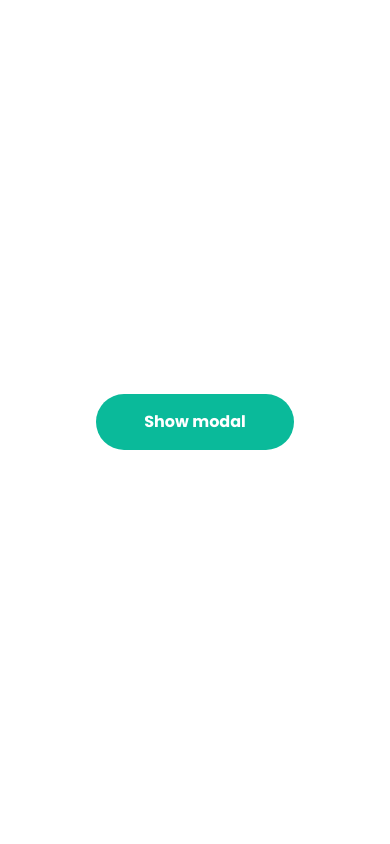
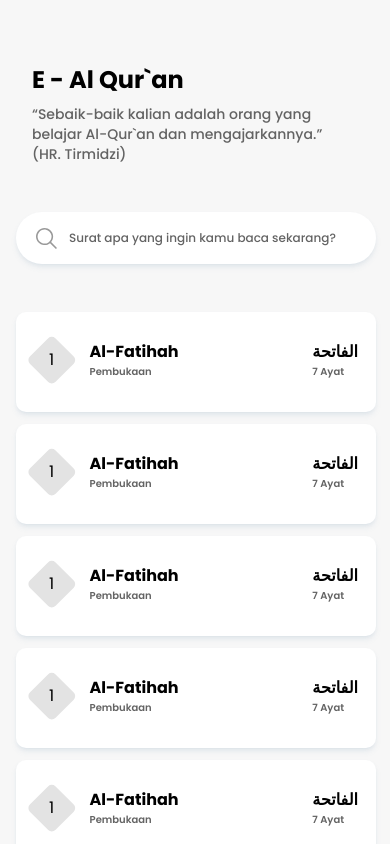
Before and after one commit to mframadann/quran-digital, a Next.js app: page / in a window 390 px wide. Shown: the top 844 px of the page. Built offline with nearby package versions, Linux system fonts and the light colour scheme.

Commit message:
slicing homepage (mobile version)

```diff
--- a/src/app/page.tsx
+++ b/src/app/page.tsx
@@ -1,62 +1,45 @@
 "use client";
-import { XMarkIcon } from "@/components/icons";
+import { ContentCard } from "@/components";
+import { SearchIcon } from "@/components/icons";
 import { useState } from "react";
 
 export default function Home() {
-  const [showModal, setShowModal] = useState(false);
   return (
     <main className="w-full h-[100vh] flex justify-center items-center transition-all duration-500">
-      {showModal && (
-        <div className="inset-0 bg-black fixed bg-opacity-20 backdrop-blur-sm px-3">
-          <div className="w-full h-full flex justify-center items-center px-4">
-            <div className="h-modalDetailMobile xl:h-modalDetailDekstop xl:max-h-modalDetailDekstop xl:w-modalDetailDekstop bg-white rounded-10 box-border">
-              <div className="w-full xl:py-5 px-5 py-4 border-b-2 flex justify-between items-center">
-                <h1 className="xl:text-xl text-base">Surat Al-Fatihah</h1>
-                <div
-                  className="hover:bg-gray-200 p-2 rounded-md cursor-pointer"
-                  onClick={(): void => setShowModal(!showModal)}
-                >
-                  <XMarkIcon className="stroke-black fill-black" />
-                </div>
-              </div>
-              <div className="w-full px-4 py-3 overflow-y-scroll max-h-[255px]">
-                <div className="w-full max-h-full text-justify md:text-left xl:text-sm text-xs flex gap-3 flex-col font-medium">
-                  <p>
-                    Surat Al Faatihah (Pembukaan) yang diturunkan di Mekah dan
-                    terdiri dari 7 ayat adalah surat yang pertama-tama
-                    diturunkan dengan lengkap diantara surat-surat yang ada
-                    dalam Al Quran dan termasuk golongan surat Makkiyyah. Surat
-                    ini disebut Al Faatihah (Pembukaan), karena dengan surat
-                    inilah dibuka dan dimulainya Al Quran.
-                  </p>
-                  <p>
-                    Dinamakan Ummul Quran (induk Al Quran) atau Ummul Kitaab
-                    (induk Al Kitaab) karena dia merupakan induk dari semua isi
-                    Al Quran, dan karena itu diwajibkan membacanya pada
-                    tiap-tiap sembahyang.
-                  </p>
-                  <p>
-                    Dinamakan pula As Sab`ul matsaany (tujuh yang
-                    berulang-ulang) karena ayatnya tujuh dan dibaca
-                    berulang-ulang dalam sholat.
-                  </p>
-                  <p>
-                    Dinamakan pula As Sab`ul matsaany (tujuh yang
-                    berulang-ulang) karena ayatnya tujuh dan dibaca
-                    berulang-ulang dalam sholat.
-                  </p>
-                </div>
-              </div>
+      <div className="w-full max-w-6xl bg-secondary h-full bg- box-border p-4">
+        <div className="flex flex-col gap-12">
+          {/* Header */}
+          <div className="px-4 pt-12 box-border">
+            <div className="w-full max-w-xs flex flex-col gap-2">
+              <h1 className="text-2xl font-bold">E - Al Qur`an</h1>
+              <p className="text-sm text-ternary font-medium">
+                “Sebaik-baik kalian adalah orang yang belajar Al-Qur`an dan
+                mengajarkannya.” (HR. Tirmidzi)
+              </p>
             </div>
           </div>
+          {/* end header */}
+          {/* Search box */}
+          <div className="w-searchFormMobile h-searchFormMobile bg-white shadow-md shadow-[#7090b023] rounded-full flex px-5 items-center gap-3">
+            <SearchIcon />
+            <span className="text-xs font-medium text-ternary">
+              Surat apa yang ingin kamu baca sekarang?
+            </span>
+          </div>
+          {/* end searchbox */}
+          {/* content */}
+          <div className="grid grid-rows-1 gap-3">
+            <ContentCard />
+            <ContentCard />
+            <ContentCard />
+            <ContentCard />
+            <ContentCard />
+            <ContentCard />
+            <ContentCard />
+          </div>
+          {/* end content */}
         </div>
-      )}
-      <button
-        className="px-12 py-4 bg-primary rounded-full text-white font-bold focus:ring-4 focus:ring-primary focus:ring-opacity-40 transition-all duration-300"
-        onClick={(): void => setShowModal(!showModal)}
-      >
-        Show modal
-      </button>
+      </div>
     </main>
   );
 }
--- a/src/components/icons/index.tsx
+++ b/src/components/icons/index.tsx
@@ -3,3 +3,4 @@ export { default as BookIcon } from "./bookIcon";
 export { default as XMarkIcon } from "./xmarkIcon";
 export { default as PrevIcon } from "./prevIcon";
 export { default as NextIcon } from "./nextIcon";
+export { default as SearchIcon } from "./searchIcon";
--- /dev/null
+++ b/src/components/icons/searchIcon.tsx
@@ -0,0 +1,19 @@
+const SearchIcon = (props: { className?: string }) => {
+  return (
+    <svg
+      width="21"
+      height="21"
+      viewBox="0 0 21 21"
+      fill="none"
+      xmlns="http://www.w3.org/2000/svg"
+      className={props.className}
+    >
+      <path
+        d="M21 19.9017L15.134 14.0357C16.5436 12.3434 17.2466 10.1728 17.0966 7.9754C16.9466 5.77803 15.9552 3.72308 14.3287 2.23803C12.7022 0.752982 10.5657 -0.0478209 8.36381 0.00221076C6.1619 0.0522424 4.06404 0.949256 2.50665 2.50665C0.949256 4.06404 0.0522424 6.1619 0.00221076 8.36381C-0.0478209 10.5657 0.752982 12.7022 2.23803 14.3287C3.72308 15.9552 5.77803 16.9466 7.9754 17.0966C10.1728 17.2466 12.3434 16.5436 14.0357 15.134L19.9017 21L21 19.9017ZM1.58127 8.57202C1.58127 7.18938 1.99127 5.83779 2.75943 4.68817C3.52758 3.53855 4.61938 2.64253 5.89678 2.11341C7.17417 1.5843 8.57977 1.44586 9.93584 1.7156C11.2919 1.98534 12.5375 2.65114 13.5152 3.62882C14.4929 4.60649 15.1587 5.85212 15.4284 7.20819C15.6982 8.56426 15.5597 9.96987 15.0306 11.2473C14.5015 12.5246 13.6055 13.6165 12.4559 14.3846C11.3062 15.1528 9.95465 15.5628 8.57202 15.5628C6.71859 15.5607 4.94166 14.8235 3.63109 13.5129C2.32051 12.2024 1.58333 10.4254 1.58127 8.57202Z"
+        fill="#999999"
+      />
+    </svg>
+  );
+};
+
+export default SearchIcon;
--- /dev/null
+++ b/src/components/index.tsx
@@ -0,0 +1 @@
+export * from "./moleculs";
--- /dev/null
+++ b/src/components/moleculs/contentCard.tsx
@@ -0,0 +1,27 @@
+const ContentCard = () => {
+  return (
+    <div className="w-homepageCardMobile h-homepageCardMobile group bg-white shadow-md shadow-[#7090b023] rounded-10 box-border px-cardX flex items-center justify-between hover:outline hover:outline-primary hover:shadow-none">
+      <div className="flex gap-5">
+        <div className="w-label h-label rounded-5 bg-label  rotate-45 text-black flex items-center justify-center group-hover:bg-primary ">
+          <span className="-rotate-45 group-hover:font-bold group-hover:text-white">
+            1
+          </span>
+        </div>
+        <div className="flex flex-col leading-5">
+          <span className="text-md font-bold">Al-Fatihah</span>
+          <span className="text-[10px] font-semibold text-ternary">
+            Pembukaan
+          </span>
+        </div>
+      </div>
+      <div className="flex flex-col leading-5 group-hover:text-primary">
+        <span className="text-md font-bold">الفاتحة</span>
+        <span className="text-[10px] font-semibold text-ternary group-hover:text-primary">
+          7 Ayat
+        </span>
+      </div>
+    </div>
+  );
+};
+
+export default ContentCard;
--- /dev/null
+++ b/src/components/moleculs/detailModal.tsx
@@ -0,0 +1,48 @@
+import { DetailModalProps } from "@/types/components";
+import { XMarkIcon } from "../icons";
+
+const DetailModal = (props: DetailModalProps) => {
+  const { letterName, letterBody, handleClick } = props;
+  return (
+    <div className="inset-0 bg-black fixed bg-opacity-20 backdrop-blur-sm px-3">
+      <div className="w-full h-full flex justify-center items-center px-4">
+        <div className="h-modalDetailMobile xl:h-modalDetailDekstop xl:max-h-modalDetailDekstop xl:w-modalDetailDekstop bg-white rounded-10 box-border">
+          <div className="w-full xl:py-5 px-5 py-4 border-b-2 flex justify-between items-center">
+            <h1 className="xl:text-xl text-base">Surat {letterName}</h1>
+            <div
+              className="hover:bg-gray-200 p-2 rounded-md cursor-pointer"
+              onClick={handleClick}
+            >
+              <XMarkIcon className="stroke-black fill-black" />
+            </div>
+          </div>
+          <div className="w-full px-2 py-3 h-[255px] xl:h-[290px] xl:max-h-full">
+            <div className="w-full max-h-[245px] xl:max-h-full px-2 overflow-y-scroll">
+              <div className="w-full text-justify md:text-left xl:text-sm text-sm flex gap-3 flex-col font-medium">
+                <p>
+                  Surat Al Faatihah (Pembukaan) yang diturunkan di Mekah dan
+                  terdiri dari 7 ayat adalah surat yang pertama-tama diturunkan
+                  dengan lengkap diantara surat-surat yang ada dalam Al Quran
+                  dan termasuk golongan surat Makkiyyah. Surat ini disebut Al
+                  Faatihah (Pembukaan), karena dengan surat inilah dibuka dan
+                  dimulainya Al Quran.
+                </p>
+                <p>
+                  Dinamakan Ummul Quran (induk Al Quran) atau Ummul Kitaab
+                  (induk Al Kitaab) karena dia merupakan induk dari semua isi Al
+                  Quran, dan karena itu diwajibkan membacanya pada tiap-tiap
+                  sembahyang.
+                </p>
+                <p>
+                  Dinamakan pula As Sab`ul matsaany (tujuh yang berulang-ulang)
+                  karena ayatnya tujuh dan dibaca berulang-ulang dalam sholat.
+                </p>
+              </div>
+            </div>
+          </div>
+        </div>
+      </div>
+    </div>
+  );
+};
+export default DetailModal;
--- /dev/null
+++ b/src/components/moleculs/index.tsx
@@ -0,0 +1,2 @@
+export { default as DetailModal } from "./detailModal";
+export { default as ContentCard } from "./contentCard";
--- /dev/null
+++ b/src/types/components/index.ts
@@ -0,0 +1 @@
+export type * from "./moleculs";
--- /dev/null
+++ b/src/types/components/moleculs/index.ts
@@ -0,0 +1 @@
+export type { default as DetailModalProps } from "./detailModal";
--- a/tailwind.config.js
+++ b/tailwind.config.js
@@ -9,6 +9,7 @@ module.exports = {
     extend: {
       borderRadius: {
         10: "0.625rem",
+        5: "0.313rem",
       },
       fontFamily: {
         poppins: ["Poppins", "sans-serif"],
@@ -17,6 +18,7 @@ module.exports = {
         primary: "#0ABA9A",
         secondary: "#F7F7F7",
         ternary: "#636363",
+        label: "#E3E3E3",
       },
       width: {
         homepageCardDekstop: "17.313rem",
@@ -33,6 +35,7 @@ module.exports = {
         modalPlayAudioMobile: "21.688rem",
         qiraListCardDekstop: "17.125rem",
         qiraListCardMobile: "18.875rem",
+        label: "2.224rem",
       },
       maxHeight: {
         modalDetailDekstop: "23.375rem",
@@ -53,6 +56,14 @@ module.exports = {
         modalPlayAudioDekstop: "26.563rem",
         qiraListCardDekstop: "3.25rem",
         qiraListCardMobile: "3.25rem",
+        label: "2.224rem",
+      },
+      padding: {
+        cardX: "1.125rem",
+        cardY: "1.563rem",
+      },
+      boxShadow: {
+        card: "box-shadow: 0px 4px 15px 0px;",
       },
     },
   },
```
Also changed, not shown: src/types/components/moleculs/detailModal.d.ts (added, +7 -0 lines).
